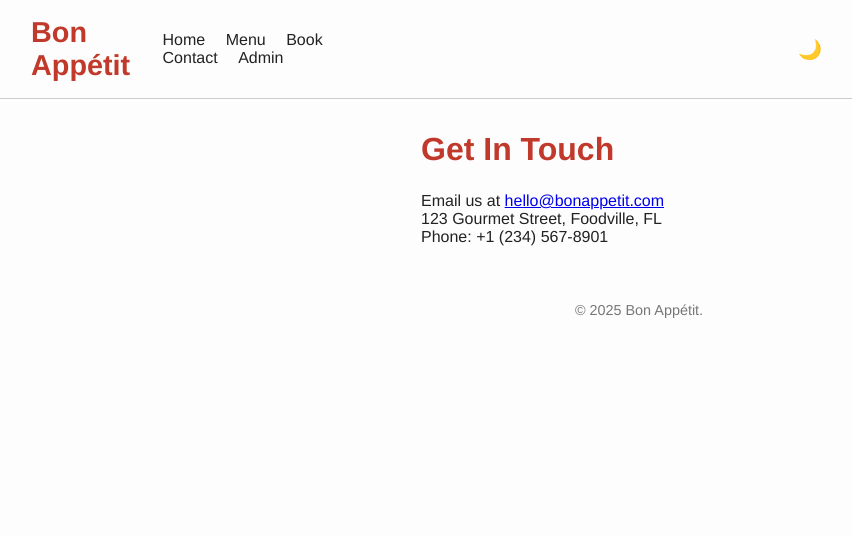
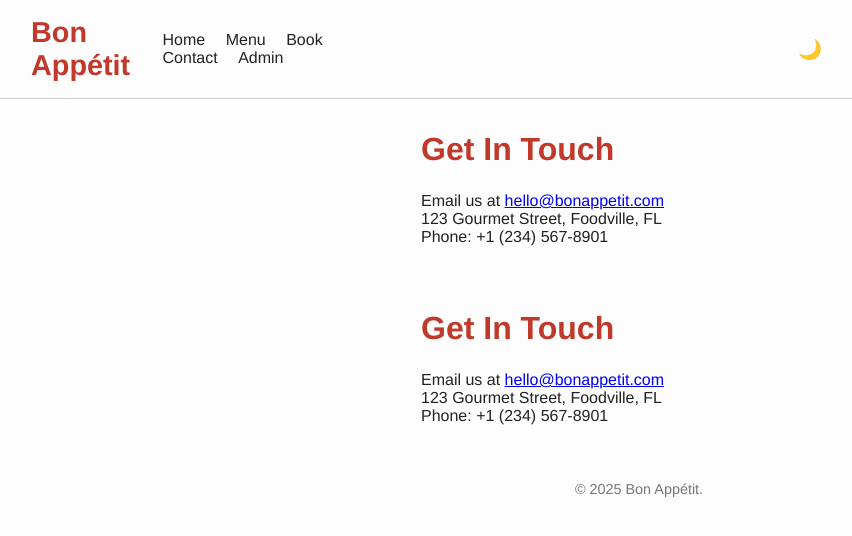
Before and after one commit to AzraBande/-restaurant-booking, a plain HTML site: page css/js/contact.html in a window 1280 px wide. Shown: the whole page, without its empty margins (1-853 px from the left). Drawn offline with Linux system fonts and the light colour scheme; files that its build step writes are made by us from their sources; files whose address does not match are found by name.

Commit message:
Update contact.html

```diff
--- a/css/js/contact.html
+++ b/css/js/contact.html
@@ -24,6 +24,13 @@
     <p>123 Gourmet Street, Foodville, FL</p>
     <p>Phone: +1 (234) 567-8901</p>
   </main>
+<main class="contact">
+  <h1>Get In Touch</h1>
+  <p>Email us at <a href="mailto:hello@bonappetit.com">hello@bonappetit.com</a></p>
+  <p>123 Gourmet Street, Foodville, FL</p>
+  <p>Phone: +1 (234) 567‑8901</p>
+</main>
+<script src="js/main.js"></script>
 
   <footer><p>&copy; 2025 Bon Appétit.</p></footer>
   <script src="js/main.js"></script>
```
